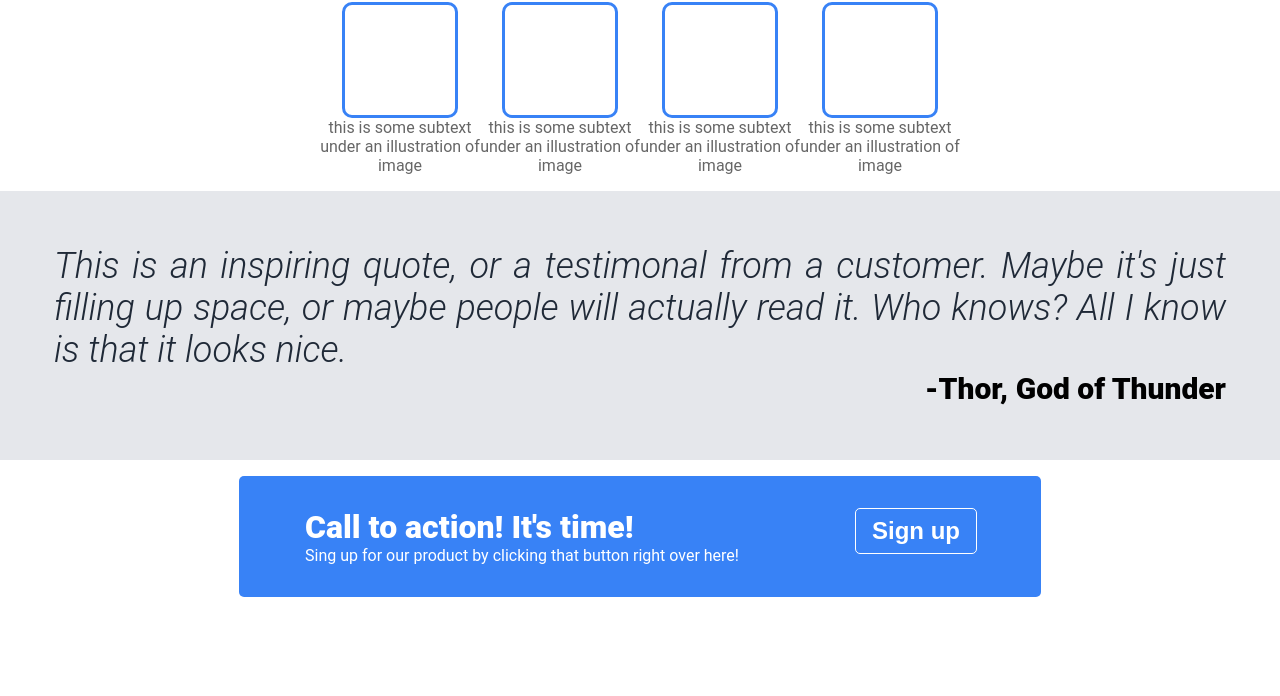
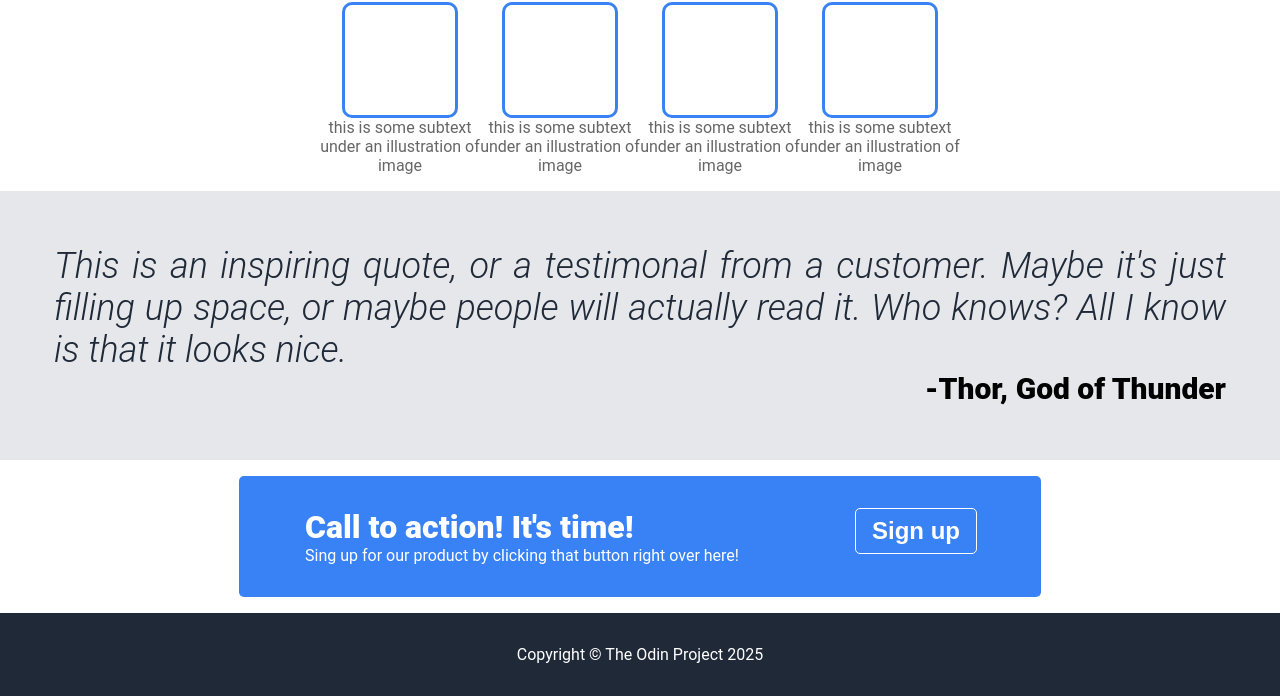
Before and after one commit to PanibratovR3/Landing-Page, a plain HTML site: page index.html in a window 1280 px wide. Shown: the part 391-1087 px from the top of the page. Before the commit the page ends 988 px from the top, so only its background shows below. Drawn offline with Linux system fonts and the light colour scheme.

Commit message:
Added footer for page.

```diff
--- a/index.html
+++ b/index.html
@@ -75,5 +75,10 @@
                 </div>
             </div>
         </div>
+        <div class="footer">
+            <div class="footer-text">
+                Copyright &#169; The Odin Project 2025
+            </div>
+        </div>
     </body>
 </html>
--- a/styles.css
+++ b/styles.css
@@ -142,6 +142,7 @@ button {
     justify-content: center;
     align-items: center;
     margin-top: 16px;
+    margin-bottom: 16px;
 }
 
 .action-container{
@@ -177,3 +178,16 @@ button {
 button.action{
     border: 1px solid white;
 }
+
+.footer {
+    display: flex;
+    justify-content: center;
+    align-items: center;
+    background-color: #1F2937;
+    color: white;
+}
+
+.footer-text {
+    margin: auto;
+    padding: 32px;
+}
```
